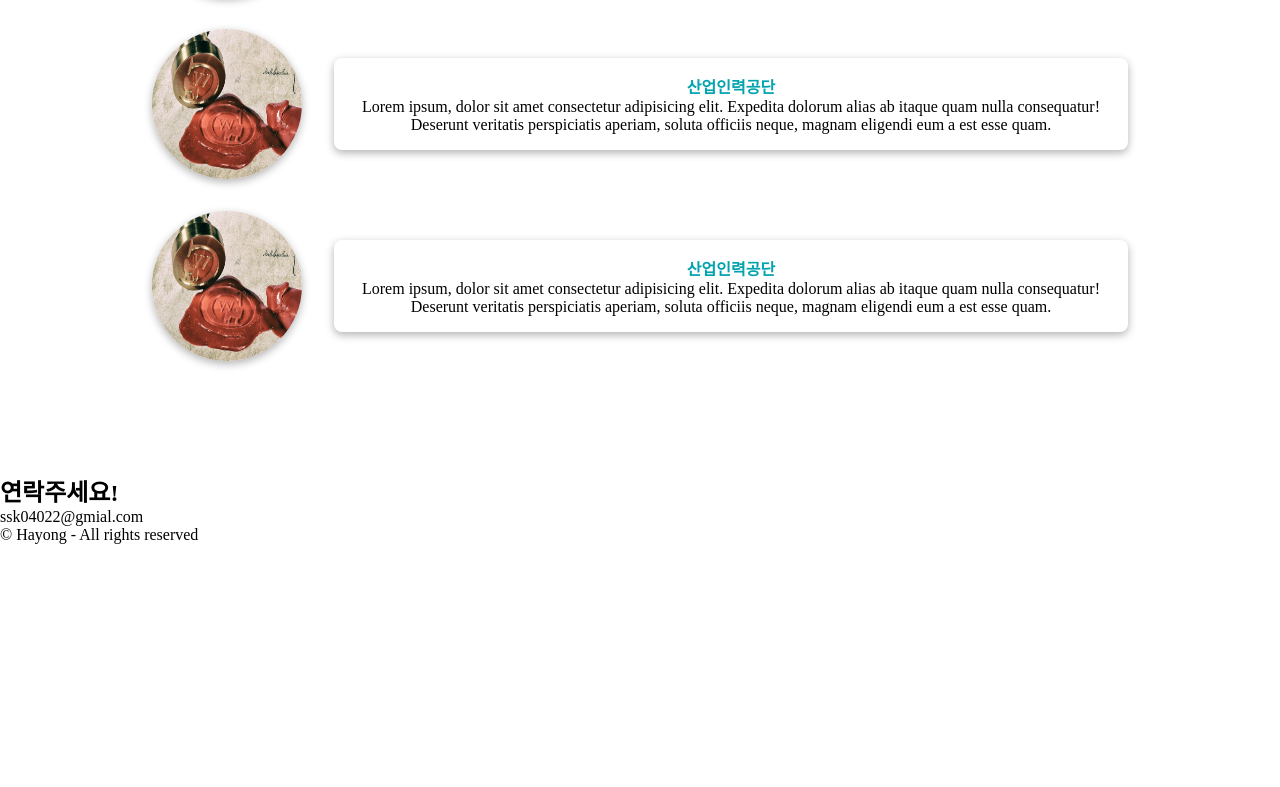
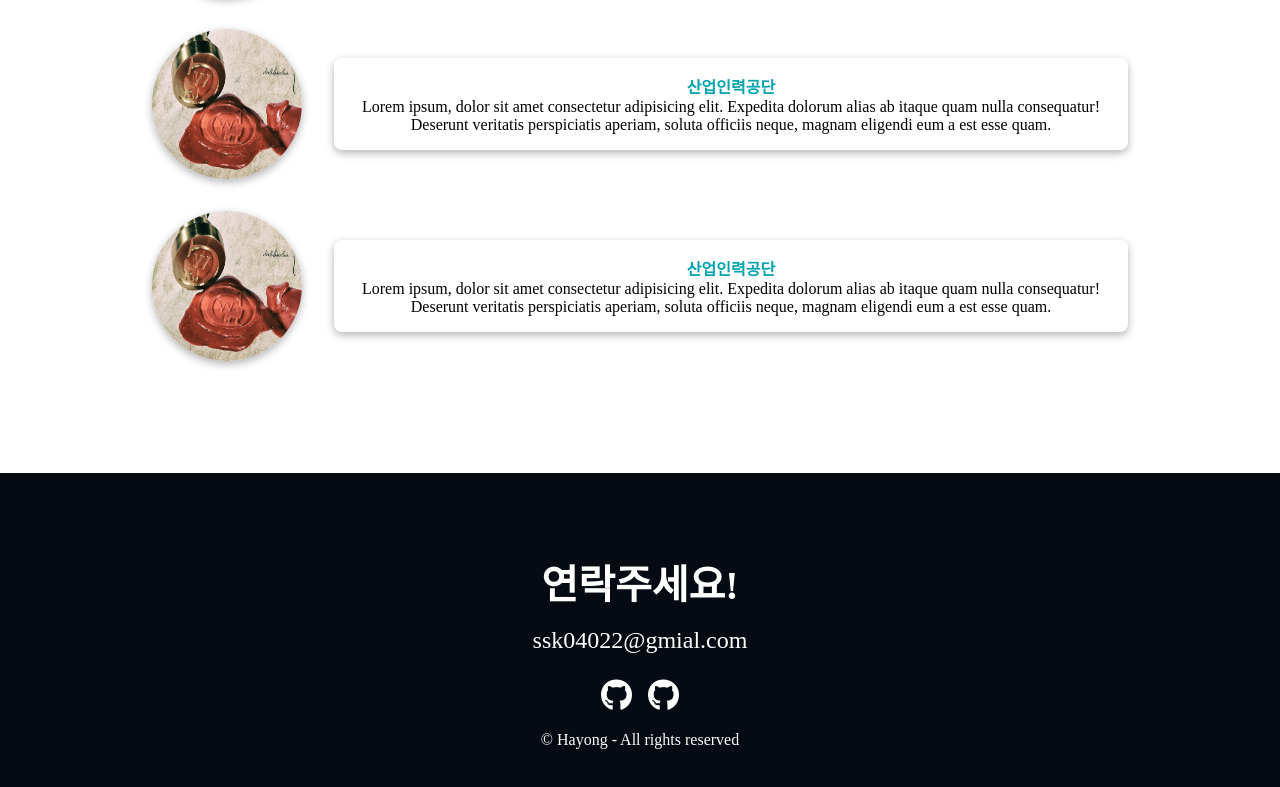
Before and after one commit to Hayong-Yang/hayong-yang.github.io, a plain HTML site: page index.html in a window 1280 px wide. Shown: the part 5102-5889 px from the top of the page. Before the commit the page ends 5646 px from the top, so only its background shows below. Drawn offline with Linux system fonts and the light colour scheme; a web font is replaced by a local one.

Commit message:
footer 추가, html, css 완료

```diff
--- a/css/style.css
+++ b/css/style.css
@@ -424,3 +424,22 @@ button:focus {
 }
 
 /* arrow up 끝 */
+/* footer 시작 */
+#contact {
+  background-color: var(--color-primary);
+  color: var(--color-text);
+}
+.contact__links {
+  display: flex;
+  justify-content: center;
+  gap: 1rem;
+  padding: 1rem;
+  font-size: 2rem;
+}
+.contact__link {
+  transition: color 250ms ease-in;
+}
+.contact__link:hover {
+  color: var(--color-accent);
+}
+/* footer 끝 */
--- a/index.html
+++ b/index.html
@@ -412,28 +412,32 @@
     </main>
     <!-- Main 끝 -->
     <!-- Footer 시작 -->
-    <footer id="contact">
-      <h2>연락주세요!</h2>
-      <p>ssk04022@gmial.com</p>
-      <ul>
+    <footer id="contact" class="section">
+      <div class="max-container">
+        <h2 class="title">연락주세요!</h2>
+        <p class="description">ssk04022@gmial.com</p>
+        <ul class="contact__links">
           <li>
             <a
+              class="contact__link"
               href="https://github.com/Hayong-Yang"
               target="_blank"
               title="깃허브"
-            ><i id="fa-brands fa-gitjub"></i
+              ><i class="fa-brands fa-github"></i
             ></a>
           </li>
           <li>
             <a
+              class="contact__link"
               href="https://github.com/Hayong-Yang"
               target="_blank"
               title="깃허브"
-            ><i id="fa-brands fa-gitjub"></i
+              ><i class="fa-brands fa-github"></i
             ></a>
           </li>
         </ul>
         <p>&copy; Hayong - All rights reserved</p>
+      </div>
     </footer>
     <!-- Footer 끝 -->
   </body>
```
Lines whose indentation alone changed are shown as unchanged.
